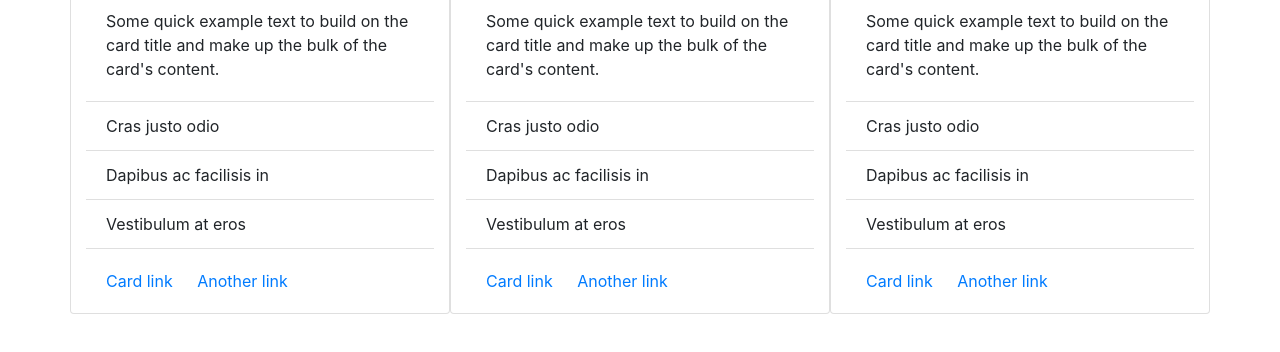
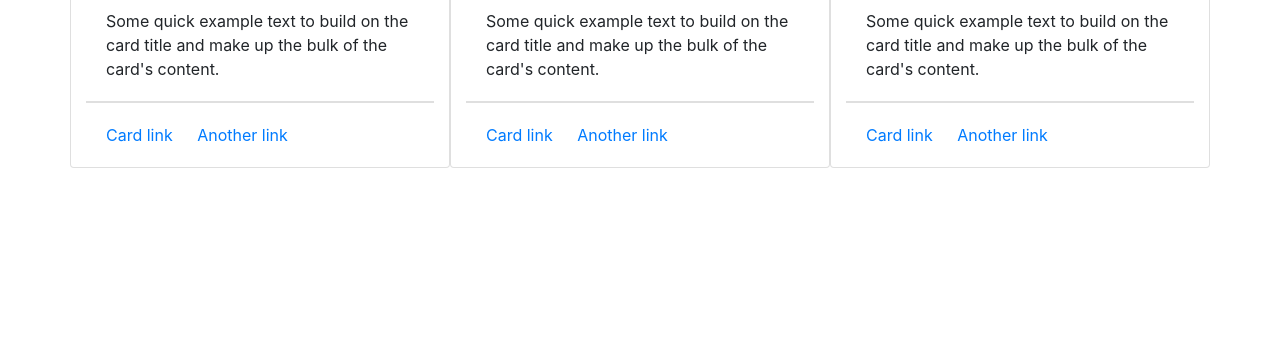
Before and after one commit to a-mazzucchelli/cocktail, a website: page random.html in a window 1280 px wide. Shown: the part 104-456 px from the top of the page. Drawn offline with nearby package versions, Linux system fonts and the light colour scheme; no server answers.

Commit message:
initial ingredients list logic

```diff
--- a/random.html
+++ b/random.html
@@ -24,11 +24,7 @@
               bulk of the card's content.
             </p>
           </div>
-          <ul class="list-group list-group-flush">
-            <li class="list-group-item">Cras justo odio</li>
-            <li class="list-group-item">Dapibus ac facilisis in</li>
-            <li class="list-group-item">Vestibulum at eros</li>
-          </ul>
+          <ul class="list-group list-group-flush"></ul>
           <div class="card-body">
             <a href="#" class="card-link">Card link</a>
             <a href="#" class="card-link">Another link</a>
@@ -44,11 +40,7 @@
               bulk of the card's content.
             </p>
           </div>
-          <ul class="list-group list-group-flush">
-            <li class="list-group-item">Cras justo odio</li>
-            <li class="list-group-item">Dapibus ac facilisis in</li>
-            <li class="list-group-item">Vestibulum at eros</li>
-          </ul>
+          <ul class="list-group list-group-flush"></ul>
           <div class="card-body">
             <a href="#" class="card-link">Card link</a>
             <a href="#" class="card-link">Another link</a>
@@ -64,11 +56,7 @@
               bulk of the card's content.
             </p>
           </div>
-          <ul class="list-group list-group-flush">
-            <li class="list-group-item">Cras justo odio</li>
-            <li class="list-group-item">Dapibus ac facilisis in</li>
-            <li class="list-group-item">Vestibulum at eros</li>
-          </ul>
+          <ul class="list-group list-group-flush"></ul>
           <div class="card-body">
             <a href="#" class="card-link">Card link</a>
             <a href="#" class="card-link">Another link</a>
@@ -78,22 +66,40 @@
     </div>
     <script>
       //auxiliary functions
+
+      // given a drink object, display its information in the card
       const displayDrink = (drink) => {
-        const cardImg = document.querySelector("#cocktail-1 img");
+        // img sect
+        const cardImg = document.querySelector('#cocktail-1 img');
         const imgDrink = `${drink.strDrinkThumb}/preview`;
         cardImg.src = imgDrink;
 
-        const cardTitle = document.querySelector("#cocktail-1 .card-title");
+        // title sect
+        const cardTitle = document.querySelector('#cocktail-1 .card-title');
         const nameDrink = drink.strDrink;
         cardTitle.textContent = nameDrink;
 
-        const cardText = document.querySelector("#cocktail-1 .card-text");
+        // text sect
+        const cardText = document.querySelector('#cocktail-1 .card-text');
         const descDrink = drink.strInstructions;
         cardText.textContent = descDrink;
+
+        // ingredients list
+        const cardList = document.querySelector('#cocktail-1 .list-group');
+        // generate array of ingredients
+        const ingredientsArray = [];
+        for (const property in drink) {
+          if (property.includes('strIngredient') && drink[property] !== null) {
+            ingredientsArray.push(drink[property]);
+          }
+        }
+        // generate html to append to <ul class="list-group list-group-flush">
+        let listItemsHtml = '';
+        // for blablabla <li class="list-group-item">Blended whiskey</li>
       };
 
       axios
-        .get("https://www.thecocktaildb.com/api/json/v1/1/random.php")
+        .get('https://www.thecocktaildb.com/api/json/v1/1/random.php')
         .then((response) => {
           const cocktail = response.data.drinks[0];
           displayDrink(cocktail);
```
